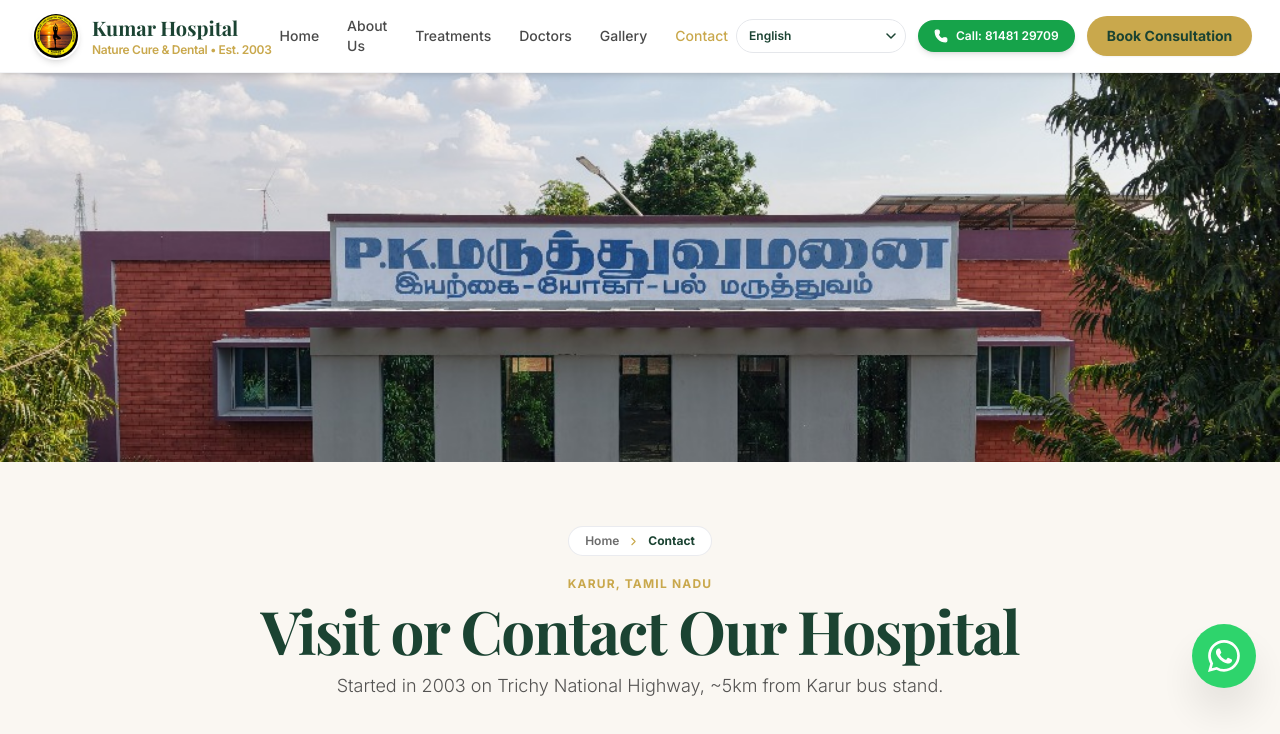
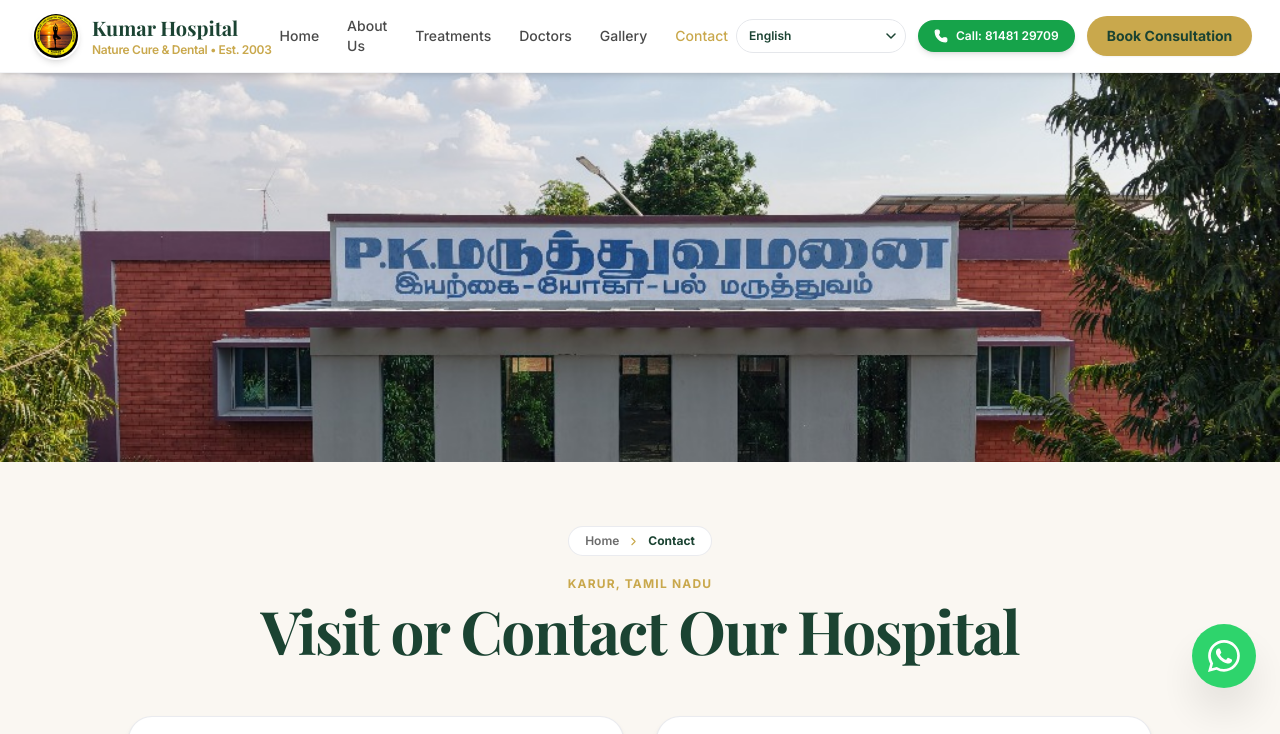
Before and after one commit to tradeology27/ayurvedha, a Next.js app: page /contact in a window 1280 px wide. Shown: the top 734 px of the page. Built offline with nearby package versions, Linux system fonts and the light colour scheme; a web font is replaced by a local one.

Commit message:
fix(contact): remove 'Started in 2003 on Trichy National Highway' subtitle

```diff
--- a/src/app/contact/page.tsx
+++ b/src/app/contact/page.tsx
@@ -49,9 +49,6 @@
             <h1 className="text-4xl sm:text-5xl md:text-6xl font-heading font-bold text-primary mt-2 mb-3 tracking-tight">
               Visit or Contact Our Hospital
             </h1>
-            <p className="text-foreground/75 font-light text-base md:text-lg max-w-2xl mx-auto">
-              Started in 2003 on Trichy National Highway, ~5km from Karur bus stand.
-            </p>
           </div>
 
           <div className="grid grid-cols-1 md:grid-cols-2 gap-8 max-w-5xl mx-auto">
```
